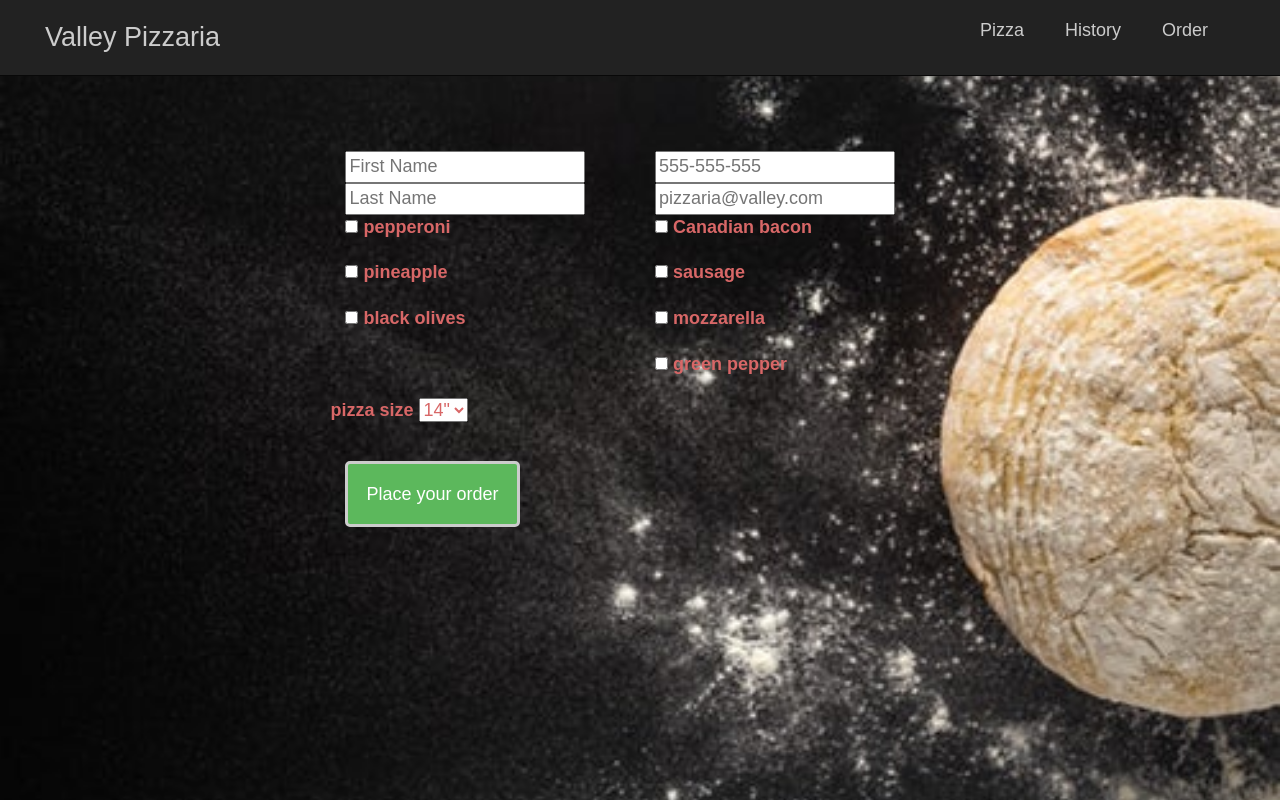
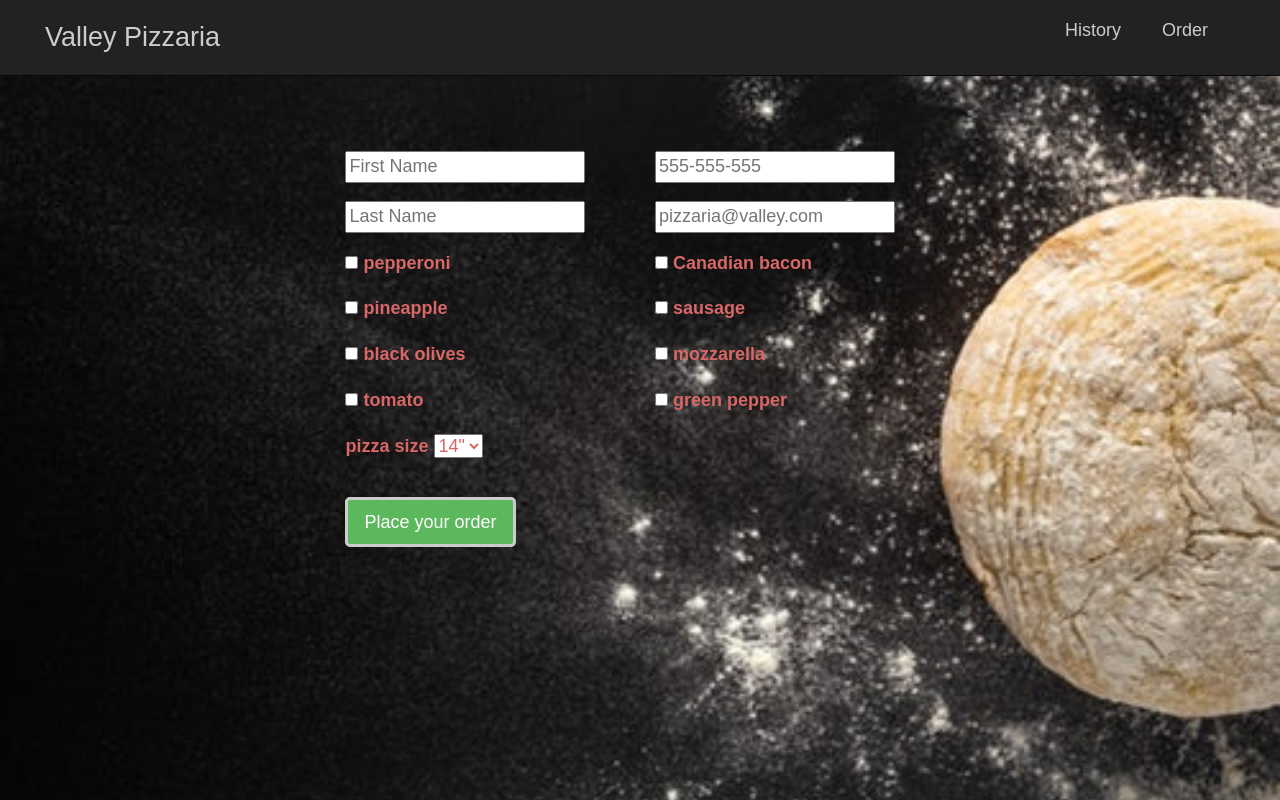
Before and after one commit to skillitzimberg/pizzaria, a plain HTML site: page order.html in a window 1280 px wide. Drawn offline with Linux system fonts and the light colour scheme.

Commit message:
add more pages, images, content & styling.

```diff
--- a/css/styles.css
+++ b/css/styles.css
@@ -16,7 +16,7 @@ body {
   height: 100vh;
   display: grid;
   grid-template-columns: repeat(12, 8.333%);
-  grid-template-rows:  repeat(6, 1fr);;
+  grid-template-rows:  repeat(12, 1fr);;
   background-size: cover;
 }
 
@@ -47,29 +47,32 @@ a {
   text-decoration: none;
 }
 
-#submitOrder {
-  display: inline-block;
-  grid-column: 5 / 8;
-  border: 3px solid #ccc;
-  margin-top: 1em;
-  padding: 1em;
-  border-radius: 5px;
-  font-size: 1em;
+.index {
+  background-image: url("../img/pizzabeer.jpeg");
 }
 
-.index {
-  background-image: url("../img/pizzabeer.jpeg");
+.history {
+  background-image: url("../img/eatpizza.jpeg");
 }
 
 .order {
   background-image: url("../img/nightskyflour.jpeg");
 }
 
+article {
+  grid-column: 4 / 10;
+  grid-row: 3 / 6;
+}
+
 form {
   padding: 1em;
   grid-column: 4 / 10;
-  grid-row: 2 / 6;
+  grid-row: 3 / 6;
   color: #d86767;
+}
+
+.customerInfo {
+  margin: 0 0 1em 0;
 }
 
 .customerInfo label {
@@ -84,6 +87,16 @@ form {
   margin-bottom: 3em;
 }
 
+#submitOrder {
+  display: inline-block;
+  grid-column: 5 / 8;
+  border: 3px solid #ccc;
+  margin-top: 1em;
+  /* padding: 1em; */
+  border-radius: 5px;
+  font-size: 1em;
+}
+
 .hide {
   display: none;
 }
--- a/js/scripts.js
+++ b/js/scripts.js
@@ -73,6 +73,5 @@ $(document).ready(function() {
     var orderFormattedForDisplay = displayOrderDetails.formatForDisplay(customer, placeOrder);
     $("form#order").addClass("hide");
     $("#confirmOrder").html(orderFormattedForDisplay);
-
   })
 })
--- a/order.html
+++ b/order.html
@@ -14,7 +14,6 @@
       <nav class="navbar navbar-inverse navbar-fixed-top">
         <span class="logo"><a href="index.html">Valley Pizzaria</a></span>
         <ul>
-          <li><a href="pizza.html">Pizza</a></li>
           <li><a href="history.html">History</a></li>
           <li><a href="order.html">Order</a></li>
         </ul>
@@ -57,6 +56,10 @@
               <input type="checkbox" class="toppings" name="toppings" id="blackolives" value="black olives">
               <label for="blackolives">black olives</label>
             </div>
+            <div class="form-group">
+              <input type="checkbox" class="toppings" name="toppings" id="tomato" value="tomato">
+              <label for="tomato">tomato</label>
+            </div>
           </div>
 
           <div class=row>
@@ -79,6 +82,7 @@
               </div>
             </div>
           </div>
+        </div>
 
         <div class="form-group">
           <label for="size" id="select">pizza size</label>
@@ -88,7 +92,7 @@
             <option value="large">22"</option>
           </select>
         </div>
-      </div>
+
 
         <button type="submit" class="btn btn-lg btn-success" id="submitOrder" data-toggle="modal" data-target="#orderConfirmation">Place your order</button>
       </form>
```
Also changed, not shown: history.html (+3 -2 lines), index.html (+0 -1 lines).
